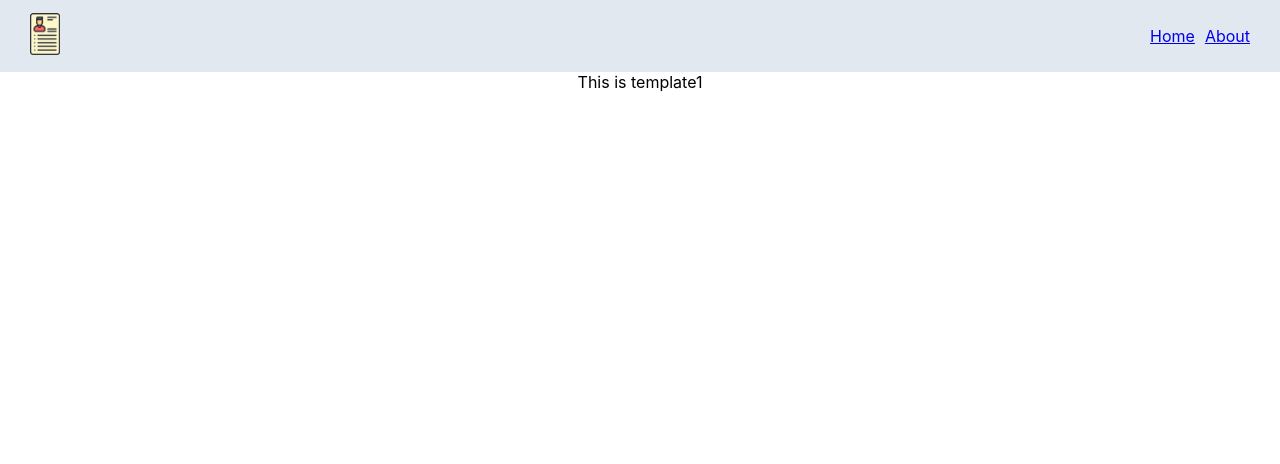
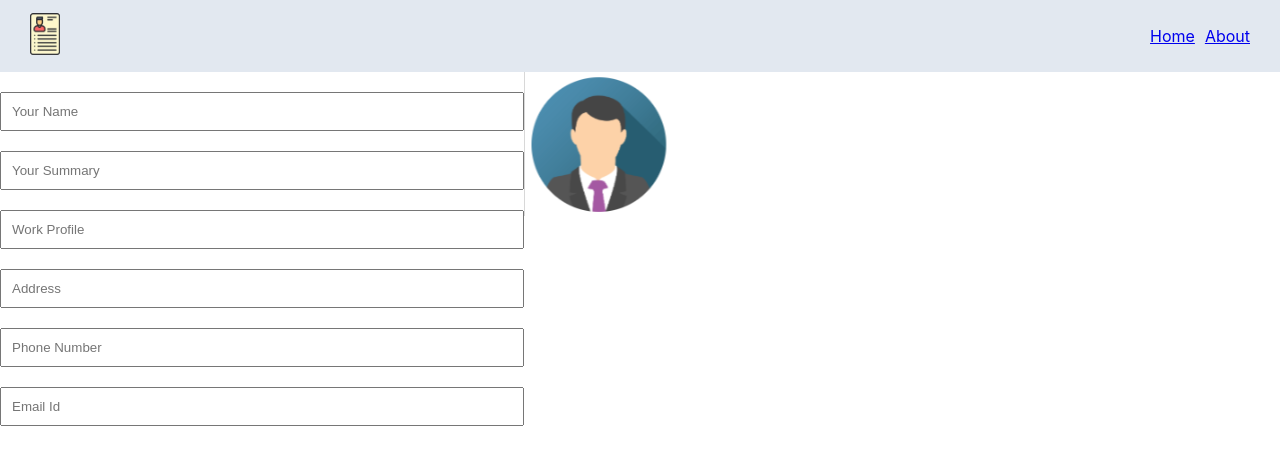
Before and after one commit to Monu5808/Resume-Builder, a React (Create React App) app: page /template1 in a window 1280 px wide. Shown: the top 464 px of the page. Built offline with nearby package versions, Linux system fonts and the light colour scheme.

Commit message:
worked on template1

```diff
--- a/src/App.js
+++ b/src/App.js
@@ -30,7 +30,7 @@ function App() {
           <Route path="/template2" element={<Template2/>} />
           <Route path="/template3" element={<Template3/>} />
           <Route path="/template4" element={<Template4/>} />
-          <Route path="/template5" element={<Template5/>} />
+          <Route path="/template5x" element={<Template5/>} />
 
       </Routes>
 
--- /dev/null
+++ b/src/Pages/Templates/Template1.css
@@ -0,0 +1,23 @@
+.main {
+
+    display: flex;
+
+
+}
+
+.inner {
+
+    display: flex;
+    justify-content: space-between;
+    max-width: 1300px;
+
+}
+
+.form-section input{
+
+    display: block;
+    width: 500px;
+    margin-top: 20px;
+    padding: 10px;
+
+}
--- a/src/Pages/Templates/Template1.js
+++ b/src/Pages/Templates/Template1.js
@@ -1,9 +1,39 @@
-import React from 'react'
+import React from 'react';
+import './Template1.css';
+
+import profile from "../../Assets/profile-pic.png";
+
 
 const Template1 = () => {
   return (
-    <div>
-      This is template1
+     <div className='main'>
+      <div className='inner'>
+
+          <div className='form-section'>
+             <form>
+                <input type="text" placeholder='Your Name' />
+                <input type="text" placeholder='Your Summary' />
+                <input type="text" placeholder='Work Profile' />
+                <input type="text" placeholder='Address' />
+                <input type="tel" placeholder='Phone Number' />
+                <input type="email" placeholder='Email Id' />
+             </form>
+          </div>
+          <div className='layout-section'>
+            <div className='layout-section-row1'>
+              <div className='content-section'>
+
+              </div>
+
+              <div className='image-section'>
+
+                <img src={profile} />
+
+              </div>
+            </div>
+          </div>
+
+      </div>
     </div>
   )
 }
```
Also changed, not shown: src/Assets/profile-pic.png (added).
